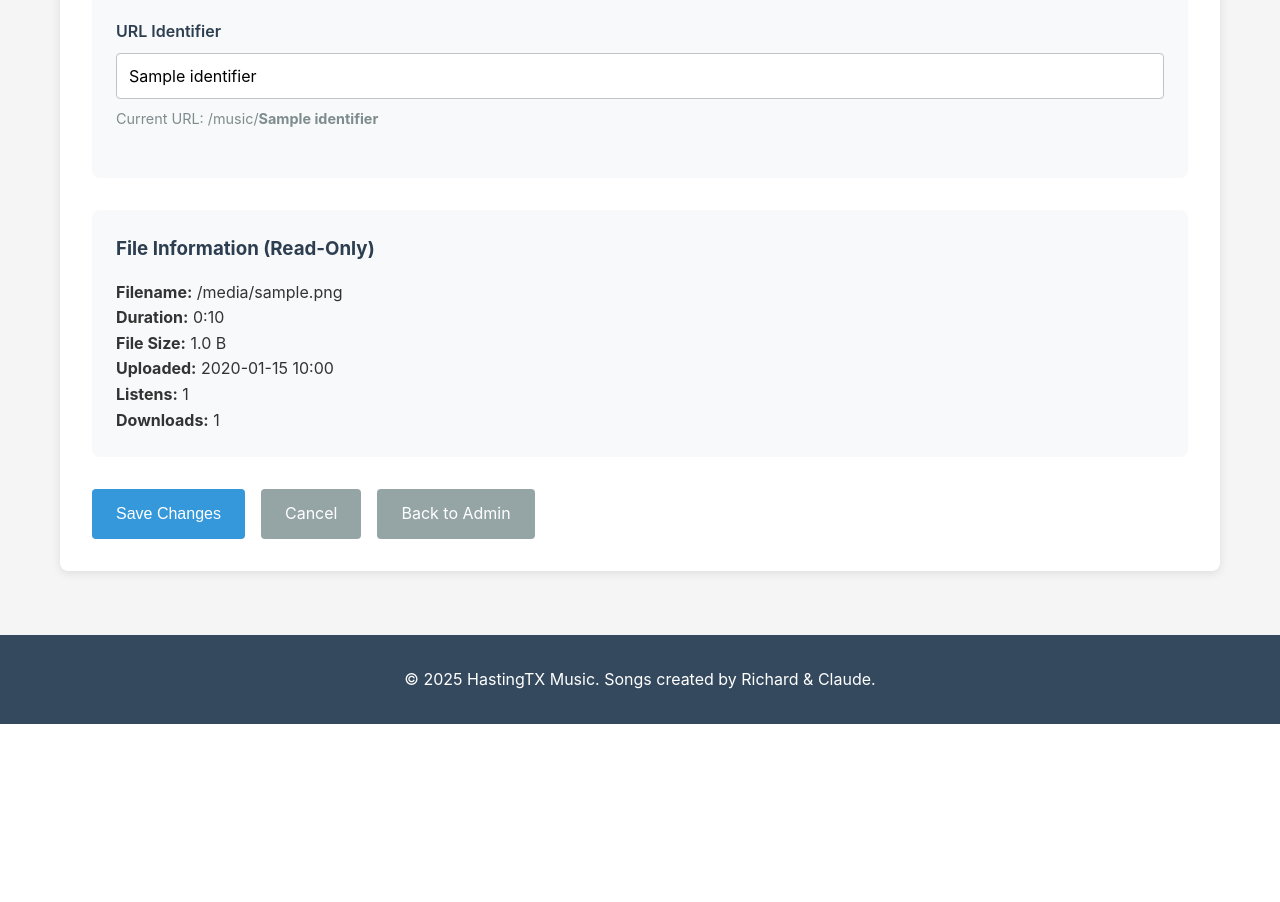
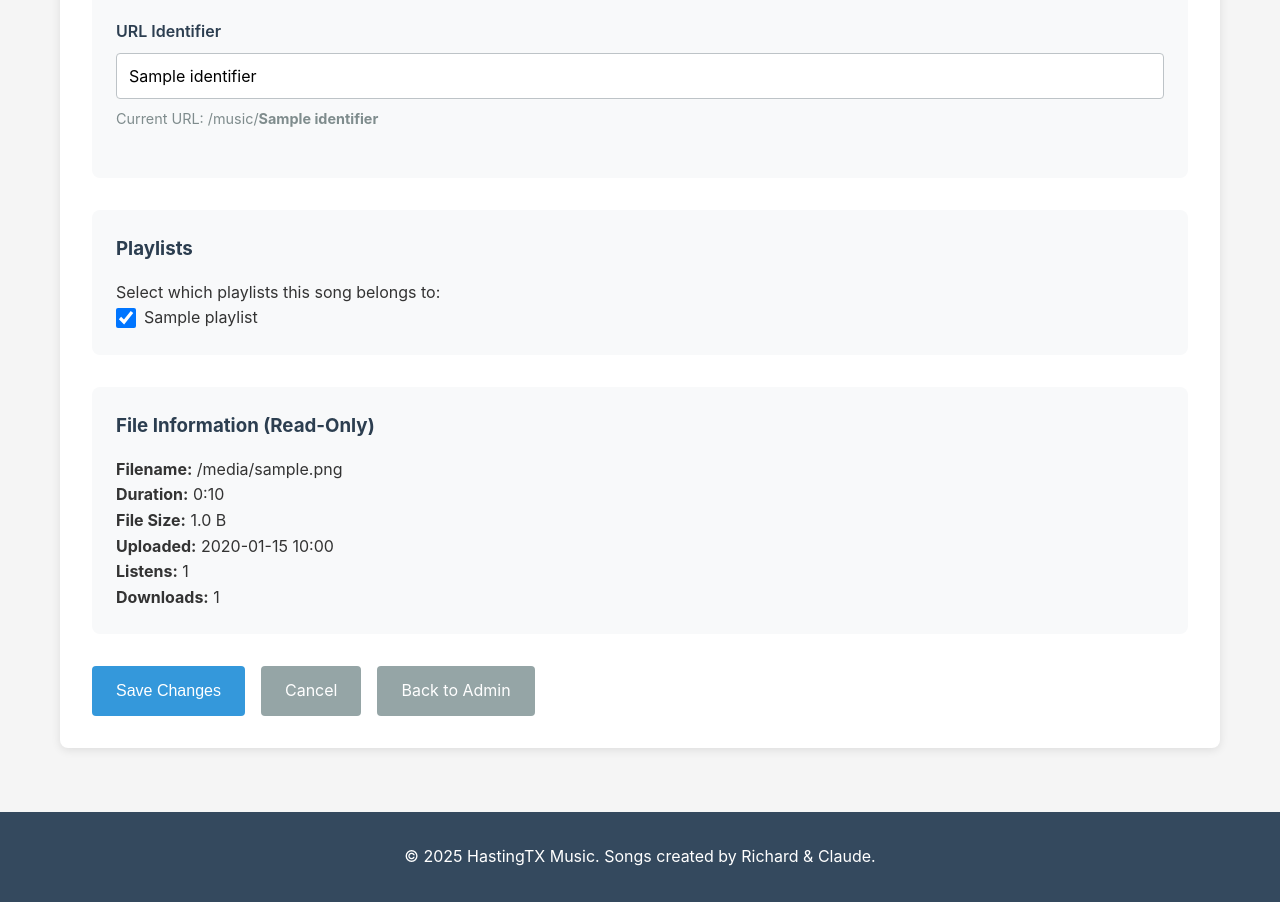
Before and after one commit to richardahasting/hastingtx-music, a Flask app: page /admin/songs/1/edit in a window 1280 px wide. Shown: the part 1950-2852 px from the top of the page. Before the commit the page ends 2674 px from the top, so only its background shows below. Run offline with Flask 3, Linux system fonts and the light colour scheme; grey boxes marked "Sample" are stand-in pictures; a database or web service that is not in the repository returns one stand-in record (values such as "Sample title"); some libraries are stand-ins or nearby versions.

Commit message:
Add playlist management UI for songs
- Add playlist checkboxes to Edit Song page
- Add "Manage Songs" button in Admin dashboard for each playlist
- Add Playlist.get_playlists_for_song() and set_song_playlists() methods
- Add /api/playlists/<id>/song_ids endpoint
- Add /admin/playlists/<id>/set_songs endpoint
- Add CSS for manage songs grid layout

🤖 Generated with [Claude Code](https://claude.com/claude-code)

Co-Authored-By: Claude <noreply@anthropic.com>

```diff
--- a/app.py
+++ b/app.py
@@ -361,7 +361,9 @@ def edit_song(song_id):
 
     if request.method == 'GET':
         playlists = Playlist.get_all()
-        return render_template('edit_song.html', song=song, playlists=playlists)
+        song_playlists = Playlist.get_playlists_for_song(song_id)
+        song_playlist_ids = [p['id'] for p in song_playlists]
+        return render_template('edit_song.html', song=song, playlists=playlists, song_playlist_ids=song_playlist_ids)
 
     # Handle POST - update metadata
     try:
@@ -426,6 +428,11 @@ def edit_song(song_id):
             song_data['cover_art_path'] = os.path.join(cover_art_dir, updated_song['cover_art'])
 
         write_mp3_metadata(filepath, song_data, song_url=song_url)
+
+        # Update playlist memberships
+        playlist_ids = request.form.getlist('playlists[]')
+        playlist_ids = [int(pid) for pid in playlist_ids if pid]
+        Playlist.set_song_playlists(song_id, playlist_ids)
 
         return jsonify({
             'success': True,
@@ -516,6 +523,36 @@ def reorder_playlist(playlist_id):
         return jsonify({'error': str(e)}), 500
 
 
+@app.route('/admin/playlists/<int:playlist_id>/set_songs', methods=['POST'])
+@require_admin_ip
+def set_playlist_songs(playlist_id):
+    """Set which songs are in a playlist."""
+    data = request.get_json()
+    song_ids = data.get('song_ids', [])
+
+    try:
+        playlist = Playlist.get_by_id(playlist_id)
+        if not playlist:
+            return jsonify({'error': 'Playlist not found'}), 404
+
+        # Get current songs
+        current_songs = Playlist.get_songs(playlist_id)
+        current_ids = {s['id'] for s in current_songs}
+        new_ids = set(song_ids)
+
+        # Remove songs no longer in list
+        for song_id in current_ids - new_ids:
+            Playlist.remove_song(playlist_id, song_id)
+
+        # Add new songs
+        for song_id in new_ids - current_ids:
+            Playlist.add_song(playlist_id, song_id)
+
+        return jsonify({'success': True, 'count': len(song_ids)})
+    except Exception as e:
+        return jsonify({'error': str(e)}), 500
+
+
 @app.route('/admin/playlists/<int:playlist_id>', methods=['DELETE'])
 @require_admin_ip
 def delete_playlist(playlist_id):
@@ -576,6 +613,17 @@ def api_playlist_songs(identifier):
         songs = Playlist.get_songs(playlist['id'])
 
     return jsonify([dict(song) for song in songs])
+
+
+@app.route('/api/playlists/<int:playlist_id>/song_ids')
+def api_playlist_song_ids(playlist_id):
+    """Get song IDs in a playlist as JSON."""
+    playlist = Playlist.get_by_id(playlist_id)
+    if not playlist:
+        return jsonify({'error': 'Playlist not found'}), 404
+
+    songs = Playlist.get_songs(playlist_id)
+    return jsonify({'song_ids': [song['id'] for song in songs]})
 
 
 @app.route('/api/songs/<int:song_id>/rate', methods=['POST'])
--- a/models.py
+++ b/models.py
@@ -298,6 +298,40 @@ class Playlist:
                 cur.execute(query, (position, playlist_id, song_id))
             conn.commit()
 
+    @staticmethod
+    def get_playlists_for_song(song_id):
+        """Get all playlists that contain a specific song."""
+        query = """
+            SELECT p.* FROM playlists p
+            JOIN playlist_songs ps ON p.id = ps.playlist_id
+            WHERE ps.song_id = %s
+            ORDER BY p.name
+        """
+        return db.execute(query, (song_id,))
+
+    @staticmethod
+    def set_song_playlists(song_id, playlist_ids):
+        """
+        Set which playlists a song belongs to.
+        Removes from playlists not in the list, adds to new ones.
+
+        Args:
+            song_id: ID of the song
+            playlist_ids: List of playlist IDs the song should belong to
+        """
+        # Get current playlists
+        current = Playlist.get_playlists_for_song(song_id)
+        current_ids = {p['id'] for p in current}
+        new_ids = set(playlist_ids)
+
+        # Remove from playlists no longer selected
+        for playlist_id in current_ids - new_ids:
+            Playlist.remove_song(playlist_id, song_id)
+
+        # Add to new playlists
+        for playlist_id in new_ids - current_ids:
+            Playlist.add_song(playlist_id, song_id)
+
 
 class Rating:
     """Rating model and database operations."""
--- a/templates/base.html
+++ b/templates/base.html
@@ -4,7 +4,7 @@
     <meta charset="UTF-8">
     <meta name="viewport" content="width=device-width, initial-scale=1.0">
     <title>{% block title %}HastingTX Music{% endblock %}</title>
-    <link rel="stylesheet" href="{{ url_for('static', filename='css/style.css') }}?v=20251129f">
+    <link rel="stylesheet" href="{{ url_for('static', filename='css/style.css') }}?v=20251129g">
     {% block extra_css %}{% endblock %}
 </head>
 <body>
--- a/templates/edit_song.html
+++ b/templates/edit_song.html
@@ -81,6 +81,20 @@
             </div>
 
             <div class="form-section">
+                <h3>Playlists</h3>
+                <p>Select which playlists this song belongs to:</p>
+                <div class="playlist-checkboxes">
+                    {% for playlist in playlists %}
+                    <label class="checkbox-label">
+                        <input type="checkbox" name="playlists[]" value="{{ playlist.id }}"
+                            {% if playlist.id in song_playlist_ids %}checked{% endif %}>
+                        {{ playlist.name }}
+                    </label>
+                    {% endfor %}
+                </div>
+            </div>
+
+            <div class="form-section">
                 <h3>File Information (Read-Only)</h3>
                 <p><strong>Filename:</strong> {{ song.filename }}</p>
                 <p><strong>Duration:</strong> {{ song.duration|duration }}</p>
```
Also changed, not shown: static/css/style.css (+46 -0 lines), templates/admin.html (+94 -1 lines).
